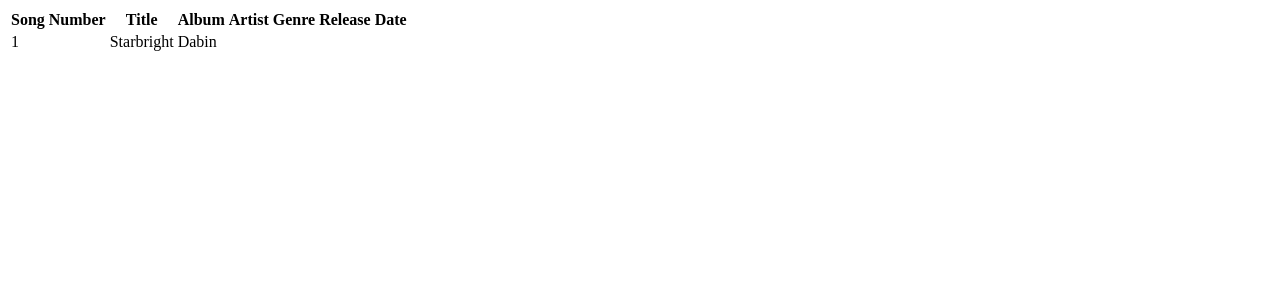
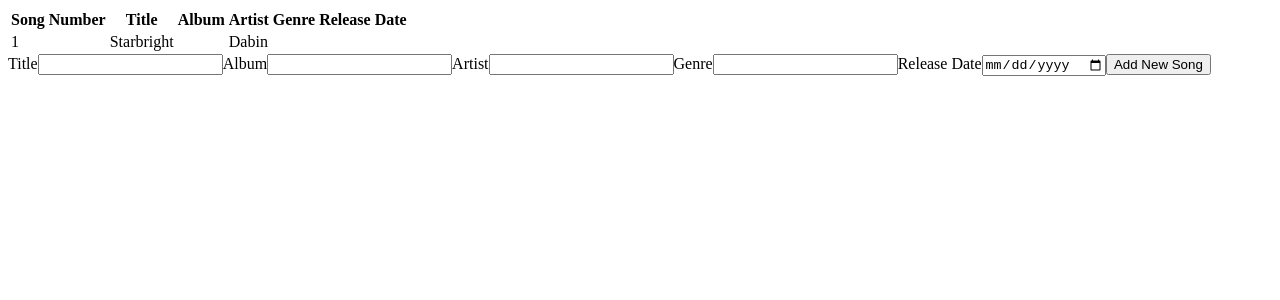
Before and after one commit to ledavid0106/music-library-backend, a React (Create React App) app: page / in a window 1280 px wide. Shown: the top 300 px of the page. Built offline with nearby package versions, Linux system fonts and the light colour scheme.

Commit message:
Created NewSong Component and Functionality

```diff
--- a/src/App.js
+++ b/src/App.js
@@ -1,17 +1,21 @@
- import React, { useState } from 'react';
- import MusicTable from './Components/MusicTable/MusicTable';
-
+import React, { useState } from 'react';
+import MusicTable from './Components/MusicTable/MusicTable';
+import NewSong from './Components/NewSong/NewSong';
 
 
 function App() {
 
   const [entries, setEntries] = useState([{title: 'Starbright', artist: 'Dabin'}])
 
-
+  function addNewSong(entry){
+    let tempSong = [...entries, entry]
+    setEntries(tempSong)
+  }
 
   return (
     <div className="App">
       <MusicTable parentEntries={entries}/>
+      <NewSong addNewSongProperty={addNewSong}/>
     </div>
   );
 }
--- a/src/Components/MusicTable/MusicTable.jsx
+++ b/src/Components/MusicTable/MusicTable.jsx
@@ -20,7 +20,10 @@ const MusicTable = (props) => {
                     <tr>
                         <td>{index + 1 }</td>
                         <td>{entry.title}</td>
+                        <td>{entry.album}</td>
                         <td>{entry.artist}</td>
+                        <td>{entry.genre}</td>
+                        <td>{entry.date}</td>
                     </tr>
                     )})}
             </tbody>
--- /dev/null
+++ b/src/Components/NewSong/NewSong.jsx
@@ -0,0 +1,46 @@
+import React, { useState } from 'react';
+
+
+
+
+
+const NewSong = (props) => {
+
+    const [title, setTitle] = useState("")
+    const [album, setAlbum] = useState("")
+    const [artist, setArtist] = useState("")
+    const [genre, setGenre] = useState("")
+    const [date, setDate] = useState("")
+
+    function handleSubmit(event) {
+        event.preventDefault();
+        let newEntry = {
+            title: title,
+            album: album,
+            artist: artist,
+            genre: genre,
+            date: date,
+        }
+        console.log(newEntry)
+        props.addNewSongProperty(newEntry)
+    }
+
+
+    return (
+        <form onSubmit={handleSubmit}>
+            <label>Title</label>
+            <input type='text' value={title} onChange={(event)=>setTitle(event.target.value)}/>
+            <label>Album</label>
+            <input type='text' value={album} onChange={(event)=>setAlbum(event.target.value)}/>
+            <label>Artist</label>
+            <input type='text' value={artist} onChange={(event)=>setArtist(event.target.value)}/>
+            <label>Genre</label>
+            <input type='text' value={genre} onChange={(event)=>setGenre(event.target.value)}/>
+            <label>Release Date</label>
+            <input type='date' value={date}  onChange={(event)=>setDate(event.target.value)}/>
+            <button type="submit">Add New Song</button>
+        </form>
+     );
+}
+
+export default NewSong;
```
